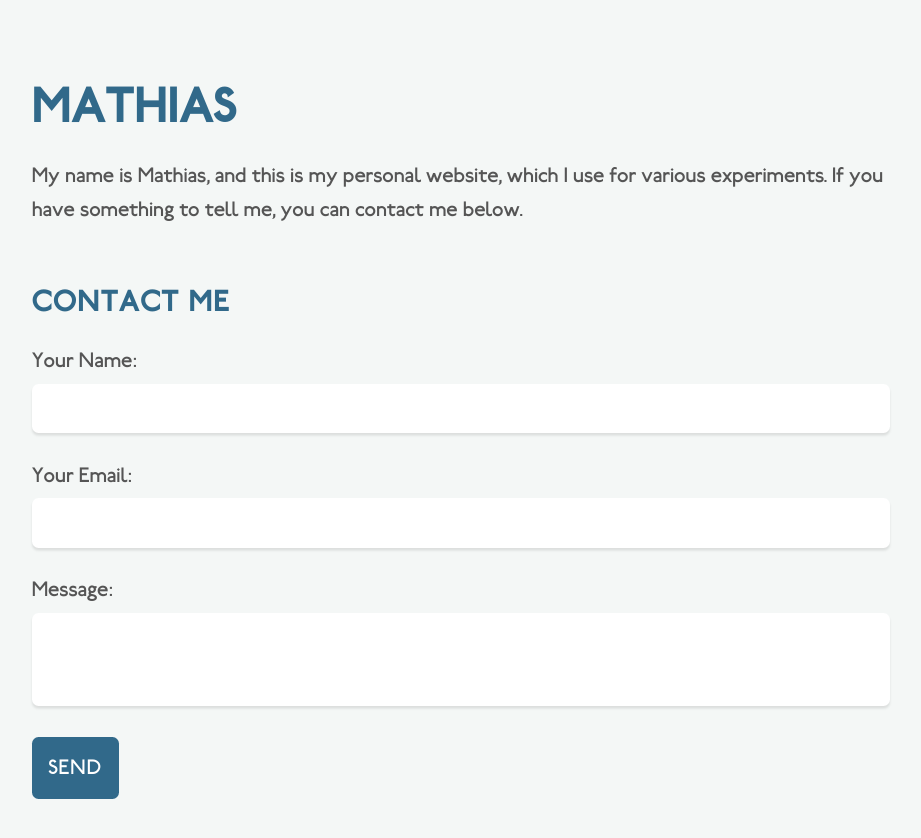
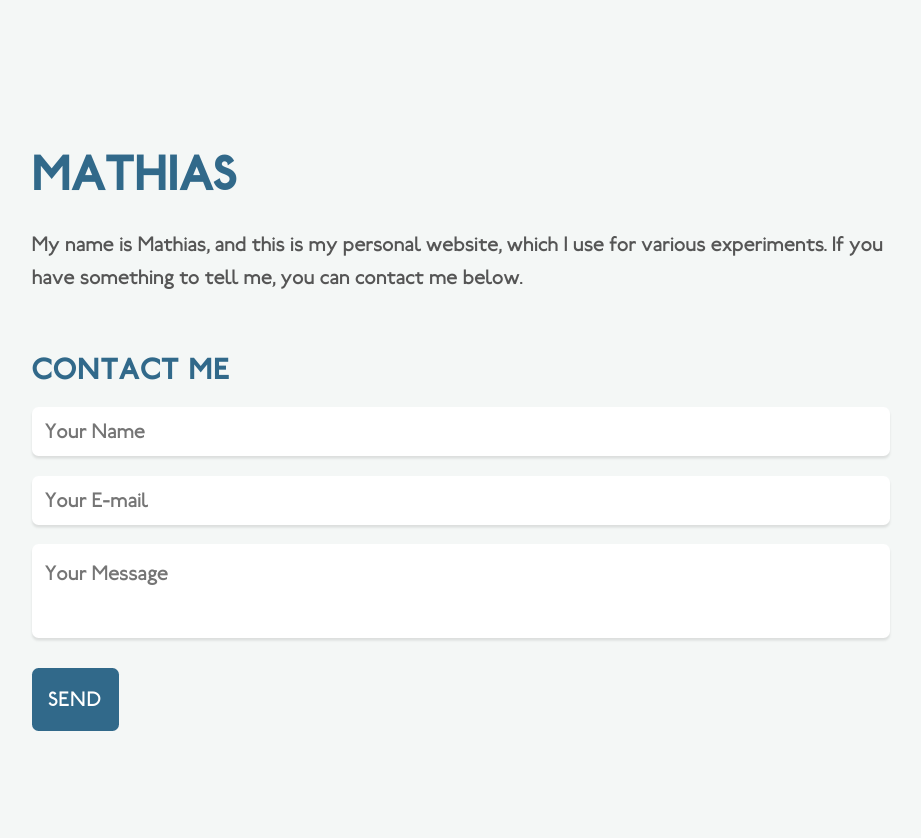
Before and after one commit to mathiascode/mathias.is, a Jekyll site: the page built from index.md, in a window 1280 px wide. Shown: the top 838 px of the page, without its empty margins (179-1100 px from the left). Built offline with Jekyll 4.4.1, drawn with Linux system fonts in a browser that asks for light colours; our own code applies the rules of GitHub Pages for plain Markdown files.

Commit message:
Contact form tweaks

```diff
--- a/index.md
+++ b/index.md
@@ -6,22 +6,19 @@ My name is Mathias, and this is my personal website, which I use for various exp
 
 ## Contact Me
 <form name="contact" netlify-honeypot="bot-field" action="success" netlify>
-    <p class="hidden">
-        <label><input name="bot-field"></label>
-    </p>
-    <p>
-        <label>Your Name:</label>
-	<input type="text" name="name">
-    </p>
-    <p>
-        <label>Your Email:</label>
-	<input type="email" name="email">
-    </p>
-    <p>
-        <label>Message:</label>
-	<textarea name="message"></textarea>
-    </p>
-    <p>
-        <button type="submit">Send</button>
-    </p>
+	<p class="hidden">
+		<input name="bot-field">
+	</p>
+	<p>
+		<input type="text" name="name" placeholder="Your Name">
+	</p>
+	<p>
+		<input type="email" name="email" placeholder="Your E-mail">
+	</p>
+	<p>
+		<textarea name="message" placeholder="Your Message"></textarea>
+	</p>
+	<p>
+		<button type="submit">Send</button>
+	</p>
 </form>
```
